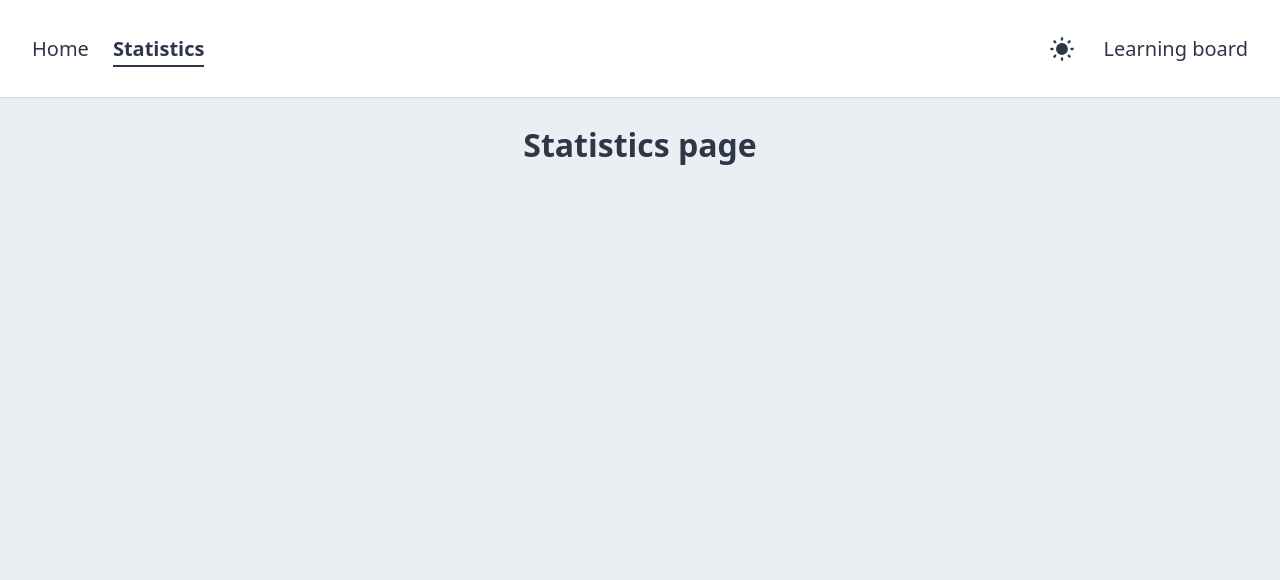
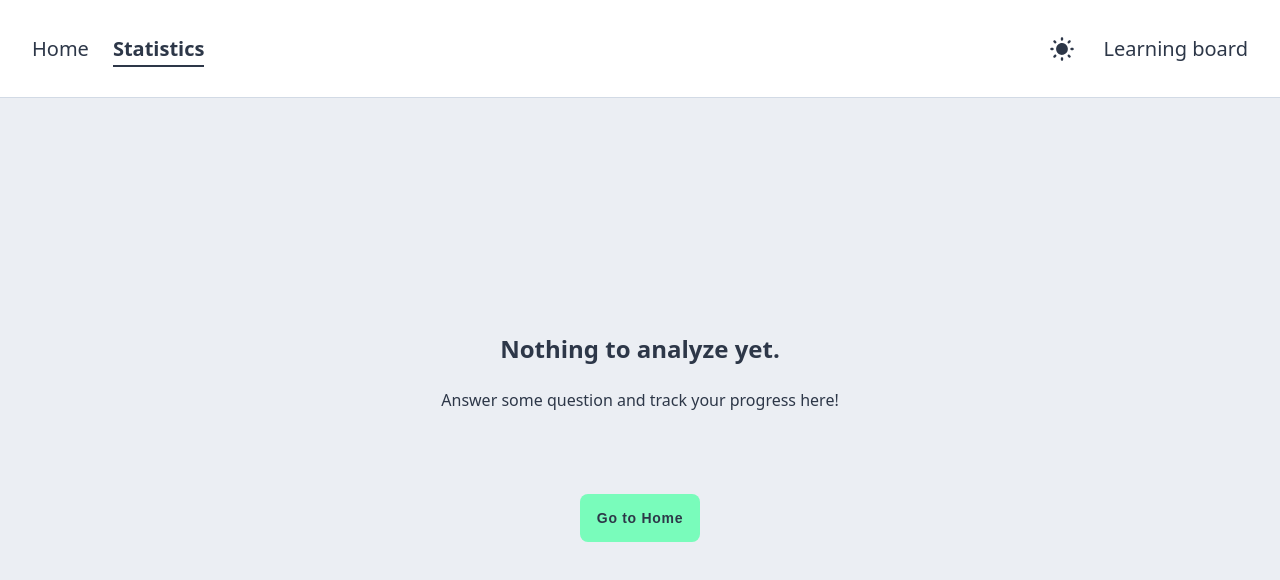
Before and after one commit to zsoltDedesi/Practice_board, a Vue app: page /statistics in a window 1280 px wide. Shown: the top 580 px of the page. Built offline with nearby package versions, Linux system fonts and the light colour scheme.

Commit message:
Created statistics page structure

```diff
--- a/src/components/OptionButton.vue
+++ b/src/components/OptionButton.vue
@@ -1,7 +1,12 @@
 <template>
     <button
-      class="button"
-      :class="{ selected: isSelected }"
+      class="button option-button"
+      :class="{
+        selected: isSelected,
+        correct: isCorrect,
+        incorrect: isIncorrect
+       }"
+      :disabled="isReadOnly"
       @click="$emit('select', label)"
     >
       {{ label }}
@@ -12,25 +17,57 @@
   export default {
     props: {
       label: String,
+      isCorrect: Boolean,
+      isIncorrect: Boolean,
       isSelected: Boolean,
-      // isCorrect: Boolean
+      isReadOnly: Boolean
     },
   };
 </script>
 
 <style scoped>
 
-button {
+.option-button {
     width: 48%;
     height: 150px;
     font-weight: 600;
     font-size: large;
 }
 
-.selected {
-    background-color: var(--color-primary-soft);
-    color: var(--color-text-primary);
+/* .option-button {
+  padding: 0.5rem 1rem;
+  border-radius: var(--border-radius);
+  border: 1px solid var(--color-border);
+  background-color: var(--color-surface-muted);
+  color: var(--color-text-primary);
+  cursor: pointer;
+  transition: background-color 0.2s ease, border-color 0.2s ease;
+} */
+
+.option-button.selected {
+  background-color: var(--color-primary-soft);
+  color: var(--color-text-primary);
+  border-color: var(--color-primary-border);
 }
+
+.option-button.correct {
+  background-color: var(--color-success);
+  color: var(--white);
+  border-color: var(--color-success);
+}
+
+.option-button.incorrect {
+  background-color: var(--color-error);
+  color: var(--white);
+  border-color: var(--color-error);
+}
+
+/* .option-button:hover {
+  background-color: var(--color-surface);
+  border-color: var(--color-primary-border);
+} */
+
+
 
 
 </style>
--- a/src/components/QuestionCard.vue
+++ b/src/components/QuestionCard.vue
@@ -6,7 +6,10 @@
         v-for="(option, index) in card.options"
         :key="index"
         :label="option"
+        :isCorrect="option === card.correctAnswer"
+        :isIncorrect="option === card.userAnswer && card.userAnswer !== card.correctAnswer"
         :isSelected="selectedOption === option"
+        :isReadOnly="isReadOnlyState"
         @select="selectOptions"
       />
 
@@ -26,6 +29,7 @@ export default {
   props: {
     card: Object,
     index: Number,
+    isReadOnlyState: false,
   },
 
   // data() {
@@ -78,11 +82,8 @@ export default {
 }
 
 .card {
-  width: 50%;
   max-width: 1000px;
   min-width: 400px;
-  /* margin: auto; */
-  /* padding: ; */
 }
 
 .options-container {
@@ -91,7 +92,7 @@ export default {
   align-items: center;
   flex-wrap: wrap;
   gap: 1.5em;
-  margin: 1em 0;
+  /* margin: 1em 0; */
 }
 
 </style>
--- a/src/pages/HomePage.vue
+++ b/src/pages/HomePage.vue
@@ -40,7 +40,7 @@ import { useCardStore } from '../stores/card';
 import AddNewPopup from '../components/AddNewPopup.vue';
 import QuestionCard from '../components/QuestionCard.vue';
 import ScrollToTop from '../components/ScrollToTop.vue';
-import { useRouter } from 'vue-router';
+// import { useRouter } from 'vue-router';
 
 export default {
   components: { AddNewPopup, QuestionCard, ScrollToTop },
@@ -108,11 +108,9 @@ export default {
 
 .welcome-text {
   justify-content: center;
-
   color: var(--color-text-secondary);
   flex-direction: column;
   text-align: center;
-  /* width: 100%; */
   min-height: calc(50vh);
 }
 
@@ -151,4 +149,10 @@ export default {
   align-items: center;
   gap: 3rem;
 }
+
+.card {
+  width: 50%;
+}
+
+
 </style>
--- a/src/pages/StatisticsPage.vue
+++ b/src/pages/StatisticsPage.vue
@@ -1,25 +1,109 @@
 <template>
-    <div class="statistics-body">
-        <h1>
-            Statistics page
-        </h1>
+  <div class="statistics-body-text">
+    <div v-if="cards.length === 0" class="empty-state">
+      <h2>Nothing to analyze yet.</h2>
+      <p>Answer some question and track your progress here!</p>
+      <button class="button primary home-btn" @click="$router.push('/')">
+        Go to Home
+      </button>
     </div>
-
+    <div v-else class="statistics-body">
+      <div class="statistics-info-container">
+        INFO
+      </div>
+      <div class="card-container">
+        <QuestionCard v-for="(card, index) in cards" :key="index" :card="card" :index="index" :isReadOnlyState="true" class="card" />
+      </div>
+    </div>
+  </div>
 
 </template>
 
 
 <script>
+import { useQuizStore } from '../stores/quiz';
+import { useCardStore } from '../stores/card';
+import QuestionCard from '../components/QuestionCard.vue';
+
+export default {
+  components: { QuestionCard },
+  // data() {
+
+  // },
+
+  created() {
+    this.quizStore = useQuizStore()
+    this.cardStore = useCardStore()
+  },
+
+  computed: {
+    cards() {
+      return this.cardStore.cards;
+    }
+  },
+
+
+
+
+}
 
 </script>
 
 
 <style scoped>
+.statistics-body-text {
+  display: flex;
+  justify-content: center;
+  align-items: center;
+  /* padding: auto; */
+  min-height: calc(90vh);
+}
+
+.home-btn {
+  margin: 4rem;
+}
+
+.empty-state {
+  text-align: center;
+}
 
 .statistics-body {
-    display: flex;
-    justify-content: center;
-    padding: auto;
+  display: flex;
+  flex-direction: row;
+  width: 100%;
+  /* height: calc(100vh - 10rem); */
+  height: calc(100vh - 100px - 4rem);
+  overflow: hidden;
 }
 
+.card-container {
+  flex: 1;
+  overflow-y: auto;
+  padding: 2rem 2rem 0 0;
+  display: flex;
+  flex-direction: column;
+  gap: 2rem;
+}
+
+.card {
+  width: auto;
+}
+
+.statistics-info-container {
+  width: 35%;
+  background-color: var(--color-surface);
+  margin: 2rem;
+  padding: 2rem;
+  /* height: calc(100vh - 10rem); */
+  height: calc(100vh - 100px - 4rem);
+  /* box-sizing: border-box; */
+  /* position: sticky; */
+  top: 0;
+  /* overflow: hidden; */
+  border-radius: var(--border-radius);
+}
+
+
+
+
 </style>
--- a/src/styles/components/button.css
+++ b/src/styles/components/button.css
@@ -41,6 +41,7 @@
     opacity: 0.5;
     pointer-events: none;
     cursor: not-allowed;
+    border: 1px solid var(--color-surface-muted);
   }
 
   /* CTA (pl. Create, New question) */
```
